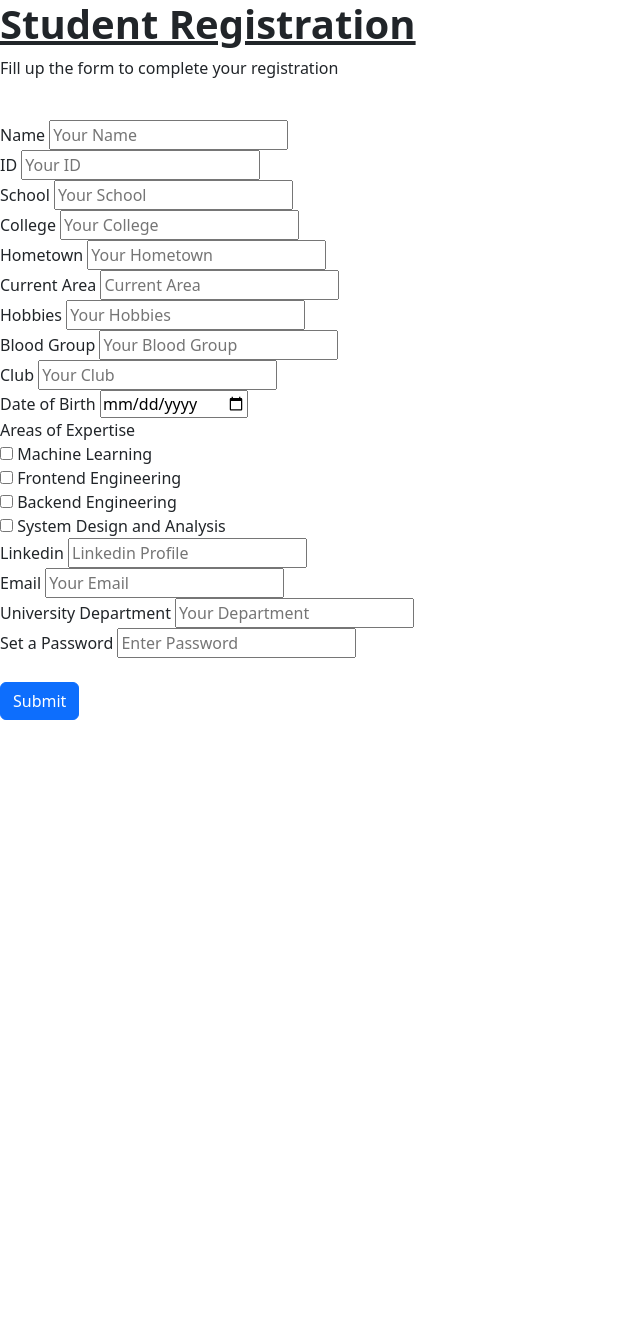
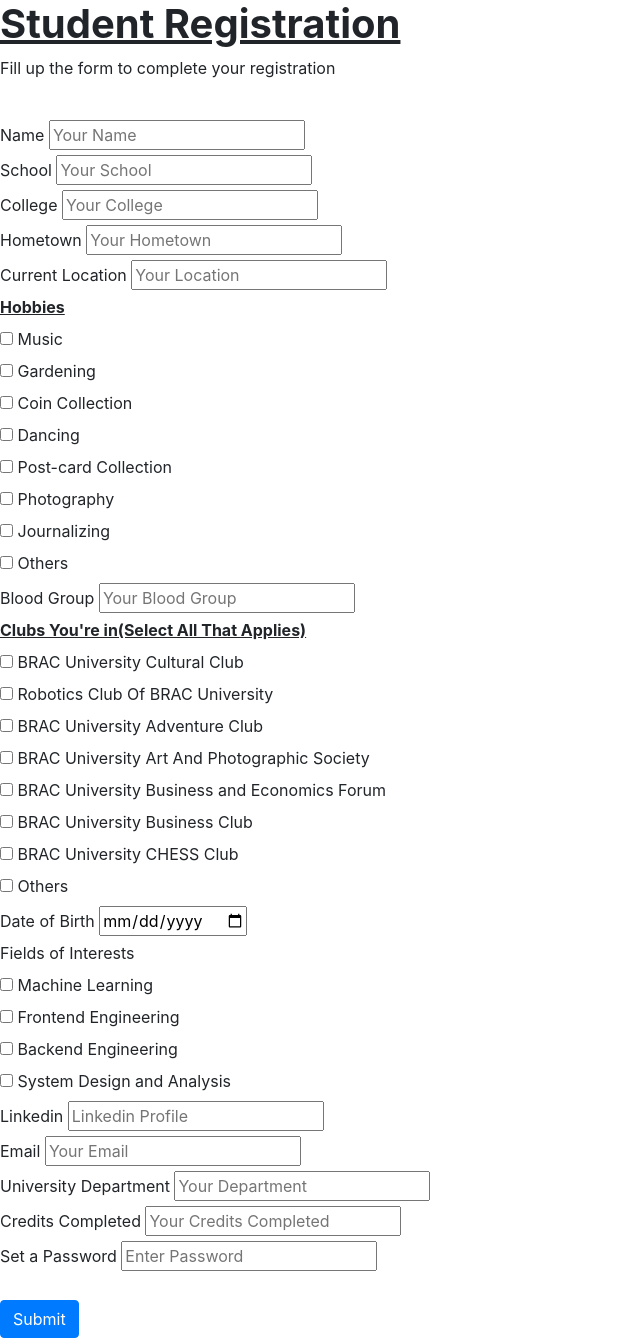
Before and after one commit to ShowmickKar/FIND-YOUR-BRACU-MATES-CSE370-PROJECT-SPRING-2022, a PHP site: page /student_registration.php in a window 1280 px wide. Shown: the whole page, without its empty margins (0-640 px from the left). Before the commit the page ends 720 px from the top, so only its background shows below. Run offline with PHP 8.4, Linux system fonts and the light colour scheme; some libraries are stand-ins or nearby versions.

Commit message:
Update student_registration.php

```diff
--- a/student_registration.php
+++ b/student_registration.php
@@ -5,9 +5,9 @@
     <meta charset="UTF-8">
     <meta http-equiv="X-UA-Compatible" content="IE=edge">
     <meta name="viewport" content="width=device-width, initial-scale=1.0">
-    <link rel="stylesheet" href="https://c...content-available-to-author-only...r.net/npm/bootstrap@4.1.3/dist/css/bootstrap.min.css" integrity="sha384-MCw98/SFnGE8fJT3GXwEOngsV7Zt27NXFoaoApmYm81iuXoPkFOJwJ8ERdknLPMO" crossorigin="anonymous">
+    <link rel="stylesheet" href="https://cdn.jsdelivr.net/npm/bootstrap@4.1.3/dist/css/bootstrap.min.css" integrity="sha384-MCw98/SFnGE8fJT3GXwEOngsV7Zt27NXFoaoApmYm81iuXoPkFOJwJ8ERdknLPMO" crossorigin="anonymous">
     <link rel="stylesheet" href="styles.css">
-    <title>Alumni Registration Page</title>
+    <title>Student Registration Page</title>
 </head>
 
 <body>
@@ -20,33 +20,64 @@
         <form action="process.php" method="POST">
             <label for="">Name</label>
             <input type="text" name='name' placeholder="Your Name" value=""><br>
-            <label for="">ID</label>
-            <input type="text" name='id' placeholder="Your ID" value=""><br>
             <label for="">School</label>
             <input type="text" name='school' placeholder="Your School" value=""><br>
             <label for="">College</label>
             <input type="text" S name='college' placeholder="Your College" value=""><br>
             <label for="">Hometown</label>
             <input type="text" S name='hometown' placeholder="Your Hometown" value=""><br>
-            <label for="">Current Area</label>
-            <input type="text" S name='current_area' placeholder="Current Area" value=""><br>
-            <label for="">Hobbies</label>
-            <input type="text" S name='hobbies' placeholder="Your Hobbies" value=""><br>
+            <label for="">Current Location</label>
+            <input type="text" S name='current_location' placeholder="Your Location" value=""><br>
+
+            <label for=""><b><u>Hobbies</u></b></label><br>
+            <input type="checkbox" name="hobby[]" value="Music">
+            <label for="expertise1"> Music</label><br>
+            <input type="checkbox" name="hobby[]" value="Gardening">
+            <label for="expertise2"> Gardening</label><br>
+            <input type="checkbox" name="hobby[]" value="Coin Collection">
+            <label for="expertise3"> Coin Collection</label><br>
+            <input type="checkbox" name="hobby[]" value="Dancing">
+            <label for="expertise4"> Dancing</label><br>
+            <input type="checkbox" name="hobby[]" value="Post-card Collection">
+            <label for="expertise1"> Post-card Collection</label><br>
+            <input type="checkbox" name="hobby[]" value="Photography">
+            <label for="expertise2"> Photography</label><br>
+            <input type="checkbox" name="hobby[]" value="Journalizing">
+            <label for="expertise3"> Journalizing</label><br>
+            <input type="checkbox" name="hobby[]" value="Others">
+            <label for="expertise4"> Others</label><br>
+
             <label for="">Blood Group</label>
             <input type="text" S name='blood_group' placeholder="Your Blood Group" value=""><br>
-            <label for="">Club</label>
-            <input type="text" S name='club' placeholder="Your Club" value=""><br>
+            <label for=""><b><u>Clubs You're in(Select All That Applies)</u></b></label><br>
+            <input type="checkbox" name="club[]" value="BRAC University Cultural Club">
+            <label for="expertise1"> BRAC University Cultural Club</label><br>
+            <input type="checkbox" name="club[]" value="Robotics Club Of BRAC University">
+            <label for="expertise2"> Robotics Club Of BRAC University</label><br>
+            <input type="checkbox" name="club[]" value="BRAC University Adventure Club">
+            <label for="expertise3"> BRAC University Adventure Club</label><br>
+            <input type="checkbox" name="club[]" value="BRAC University Art And Photographic Society">
+            <label for="expertise4"> BRAC University Art And Photographic Society</label><br>
+            <input type="checkbox" name="club[]" value="BRAC University Business and Economics Forum">
+            <label for="expertise1"> BRAC University Business and Economics Forum</label><br>
+            <input type="checkbox" name="club[]" value="BRAC University Business Club">
+            <label for="expertise2"> BRAC University Business Club</label><br>
+            <input type="checkbox" name="club[]" value="BRAC University CHESS Club">
+            <label for="expertise3"> BRAC University CHESS Club</label><br>
+            <input type="checkbox" name="club[]" value="Others">
+            <label for="expertise4"> Others</label><br>
+
             <label for="">Date of Birth</label>
-            <input type="date" name='birth_date' placeholder="Your Birth Date" value=""><br>
+            <input type="date" name='dob' placeholder="Your Birth Date" value=""><br>
 
-            <label for="">Areas of Expertise</label><br>
-            <input type="checkbox" name="expertise[]" value="Machine Learning">
+            <label for="">Fields of Interests</label><br>
+            <input type="checkbox" name="field_of_interest[]" value="Machine Learning">
             <label for="expertise1"> Machine Learning</label><br>
-            <input type="checkbox" name="expertise[]" value="Frontend Engineering">
+            <input type="checkbox" name="field_of_interest[]" value="Frontend Engineering">
             <label for="expertise2"> Frontend Engineering</label><br>
-            <input type="checkbox" name="expertise[]" value="Backend Engineering">
+            <input type="checkbox" name="field_of_interest[]" value="Backend Engineering">
             <label for="expertise3"> Backend Engineering</label><br>
-            <input type="checkbox" name="expertise[]" value="System Design and Analysis">
+            <input type="checkbox" name="filed_of_interest[]" value="System Design and Analysis">
             <label for="expertise4"> System Design and Analysis</label><br>
 
             <label for="">Linkedin</label>
@@ -55,10 +86,12 @@
             <input type="text" placeholder="Your Email" name='email' value=""><br>
             <label for="">University Department</label>
             <input type="text" placeholder="Your Department" name='department' value=""><br>
+            <label for="">Credits Completed</label>
+            <input type="text" placeholder="Your Credits Completed" name='credits_completed' value=""><br>
             <label for="">Set a Password</label>
             <input type="password" placeholder="Enter Password" name='password' value=""><br><br>
 
-            <button type="submit" name="register_alumni" class="btn btn-primary">Submit</button>
+            <button type="submit" name="register_student" class="btn btn-primary">Submit</button>
         </form>
     </div>
     <div>
```
